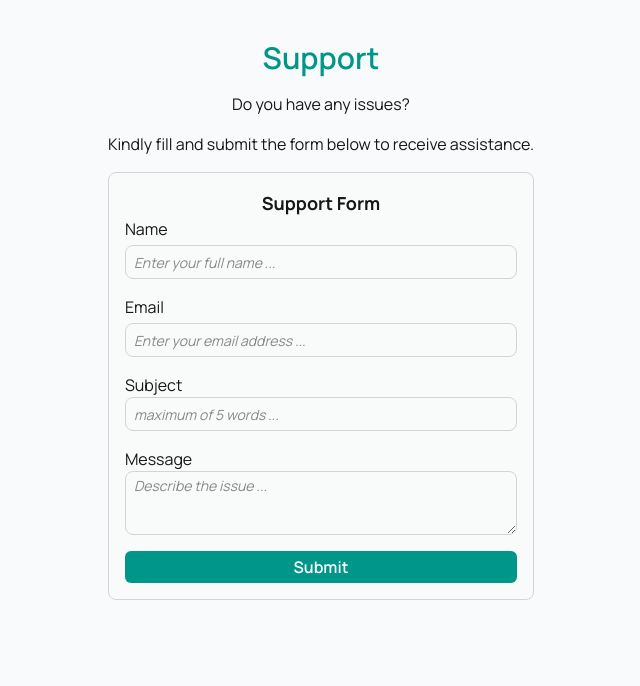
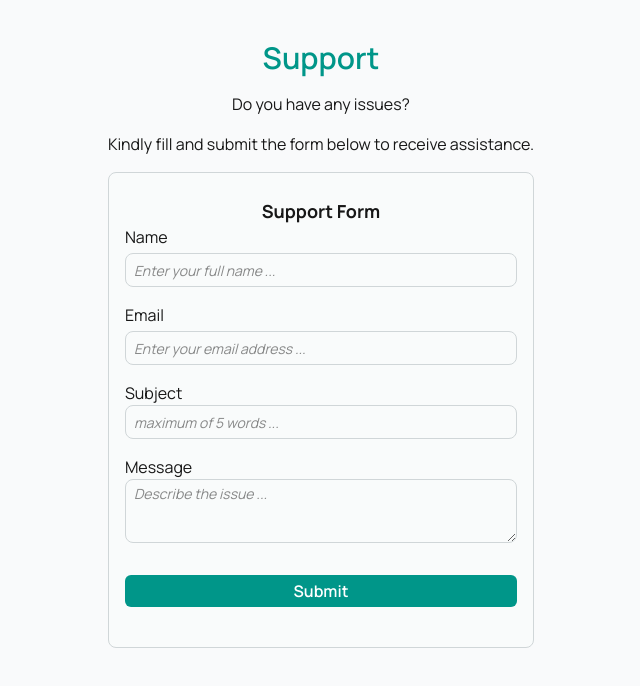
Before and after one commit to kiptalam1/helpdesk, a Next.js app: page /support in a window 1280 px wide. Shown: the top 686 px of the page, without its empty margins (319-959 px from the left). Built offline with nearby package versions, Linux system fonts and the light colour scheme.

Commit message:
fix: add padding to form

```diff
--- a/app/support/SupportForm.tsx
+++ b/app/support/SupportForm.tsx
@@ -2,7 +2,7 @@ import React from "react";
 import Form from "next/form";
 function SupportForm() {
 	return (
-		<div className=" rounded-lg bg-card border border-border p-4">
+		<div className=" rounded-lg bg-card border border-border px-4 py-6">
 			<h2 className="text-center text-lg font-bold">Support Form</h2>
 			<Form
 				action=""
@@ -53,7 +53,7 @@ function SupportForm() {
 
 				<button
 					type="submit"
-					className="px-2 py-1 bg-primary rounded-md text-white font-semibold hover:opacity-70 transition-opacity duration-150 cursor-pointer">
+					className="my-4 px-2 py-1 bg-primary rounded-md text-white font-semibold hover:opacity-70 transition-opacity duration-150 cursor-pointer">
 					Submit
 				</button>
 			</Form>
```
